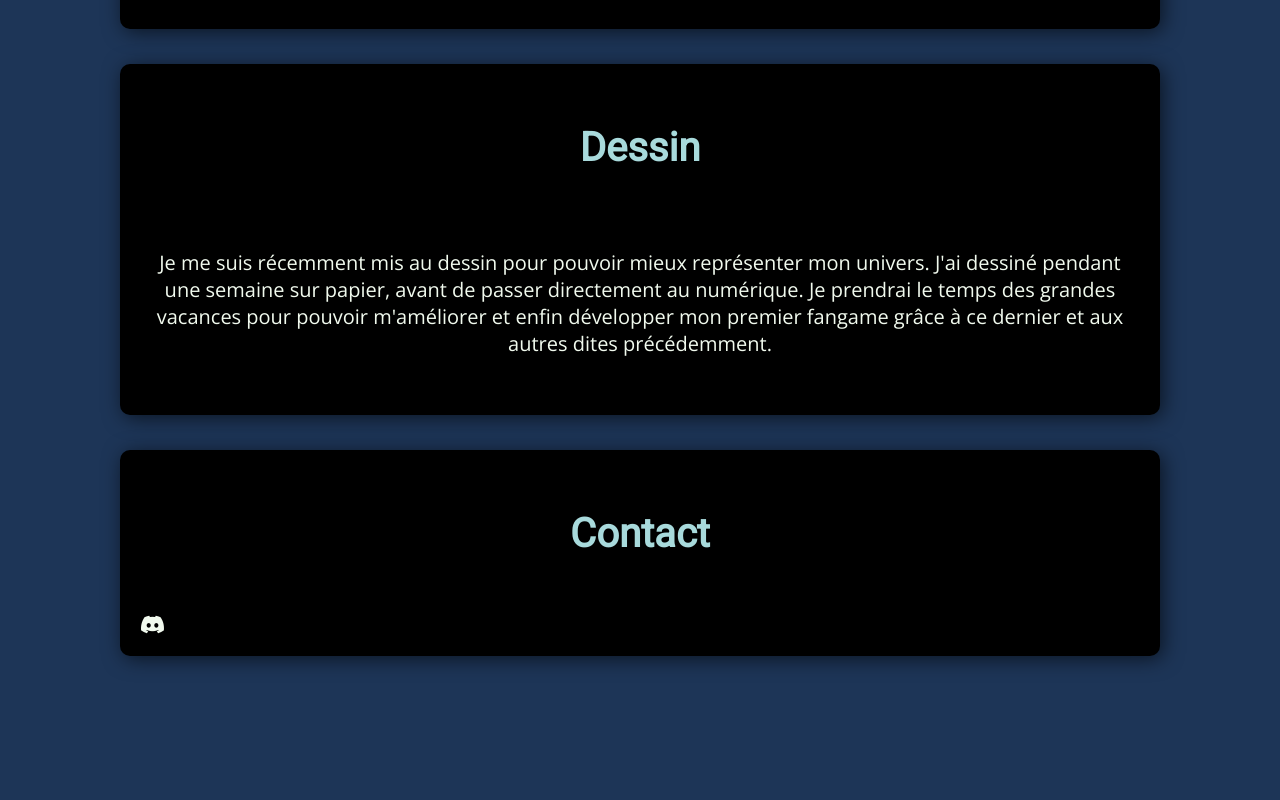
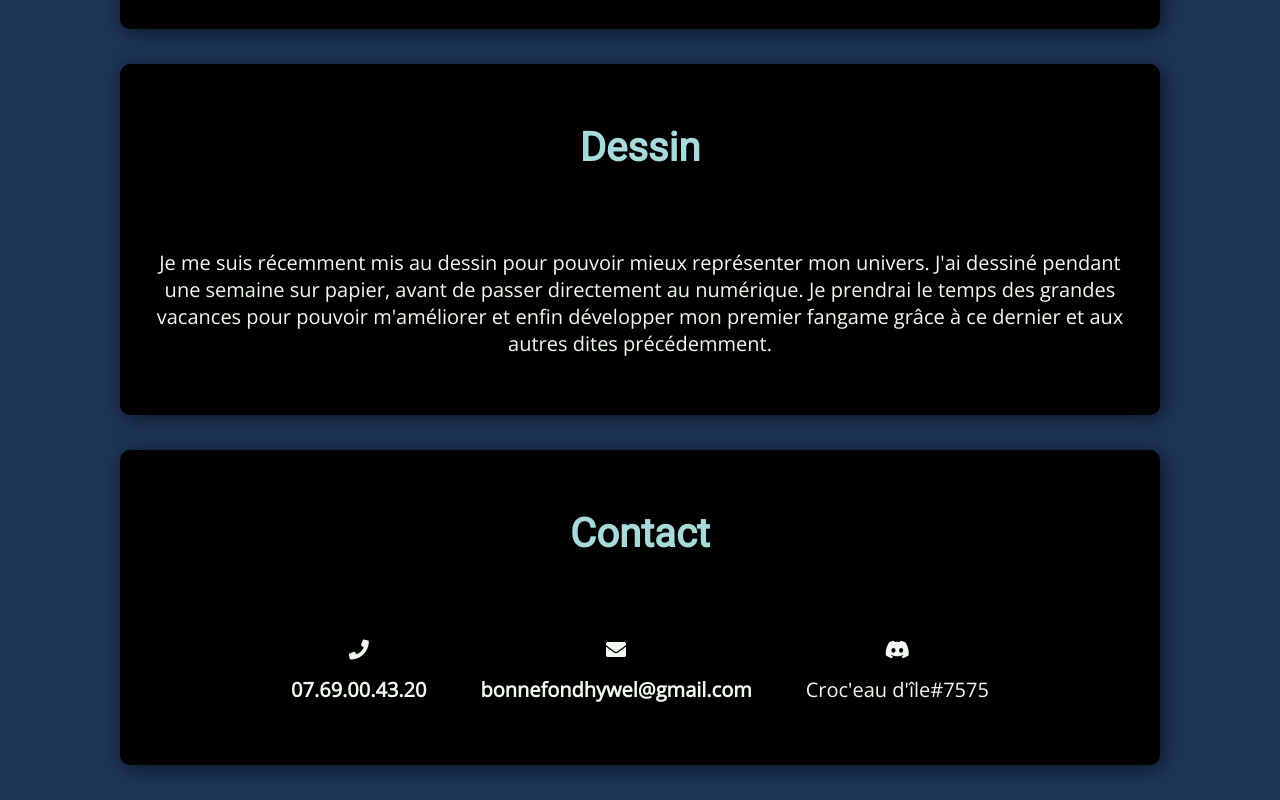
Before and after one commit to BONNEFONDHywel/profile_page, a plain HTML site: page index.html in a window 1280 px wide. Shown: the part 2453-3253 px from the top of the page. Before the commit the page ends 3144 px from the top, so only its background shows below. Drawn offline with nearby package versions, Linux system fonts and the light colour scheme.

Commit message:
Add files via upload

```diff
--- a/index.html
+++ b/index.html
@@ -2,7 +2,7 @@
   <html lang="en">
     <head>
 
-      <link rel="stylesheet" href="https://use.fontawesome.com/releases/v6.1.1/css/all.css" target='_blank'>
+      <link rel="stylesheet" href="https://use.fontawesome.com/releases/v5.15.4/css/all.css" target='_blank'>
       <link href="style.css" rel="stylesheet"> <!--Lien vers la page CSS-->
       <link rel="preconnect" href="https://fonts.googleapis.com"> <!--Font Merriweather-->
       <link rel="preconnect" href="https://fonts.gstatic.com" crossorigin>
@@ -103,7 +103,9 @@
       <div id="contact" class="block">
         <h3>Contact</h3>
         <br>
-        <a href="https://discord.com/"><i class="fa-brands fa-discord icone" align="center"></i></a>
+        <i class="fas fa-phone"><p>07.69.00.43.20</p></i>
+        <a href="mailto:bonnefondhywel@gmail.com"><i class="fas fa-envelope"><p>bonnefondhywel@gmail.com</p></i></a>
+        <a href="https://discord.com/"><i class="fab fa-discord"><p>Croc'eau d'île#7575</p></i></a>
       </div>
 
     </body>
--- a/style.css
+++ b/style.css
@@ -90,3 +90,16 @@ div ol li {
   padding: 20px;
   background-color: black;
 }
+
+#contact {
+  text-align: center;
+}
+
+i {
+  padding: 25px;
+}
+
+i:hover {
+  background-color: #457D9B;
+  border-radius: 10px;
+}
```
